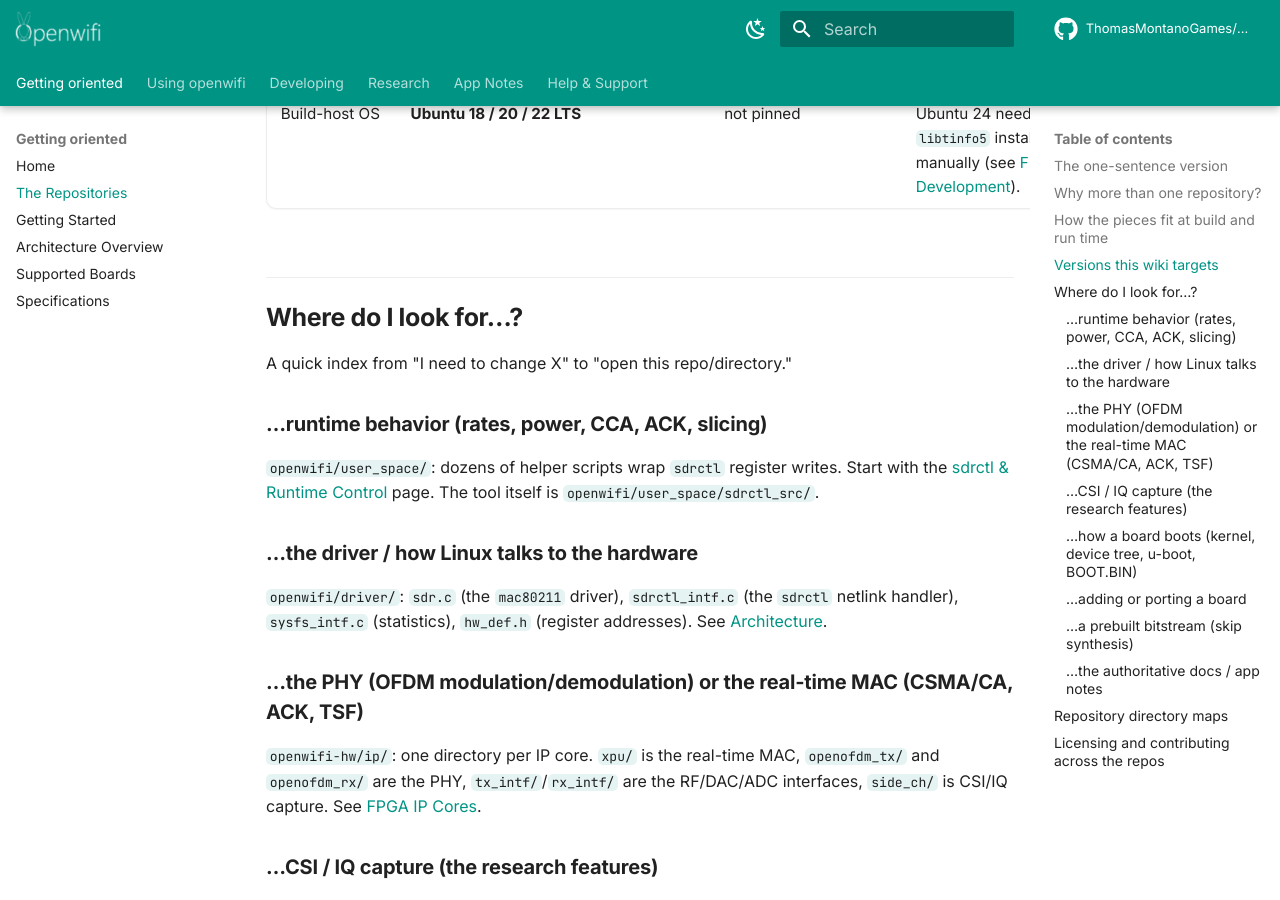
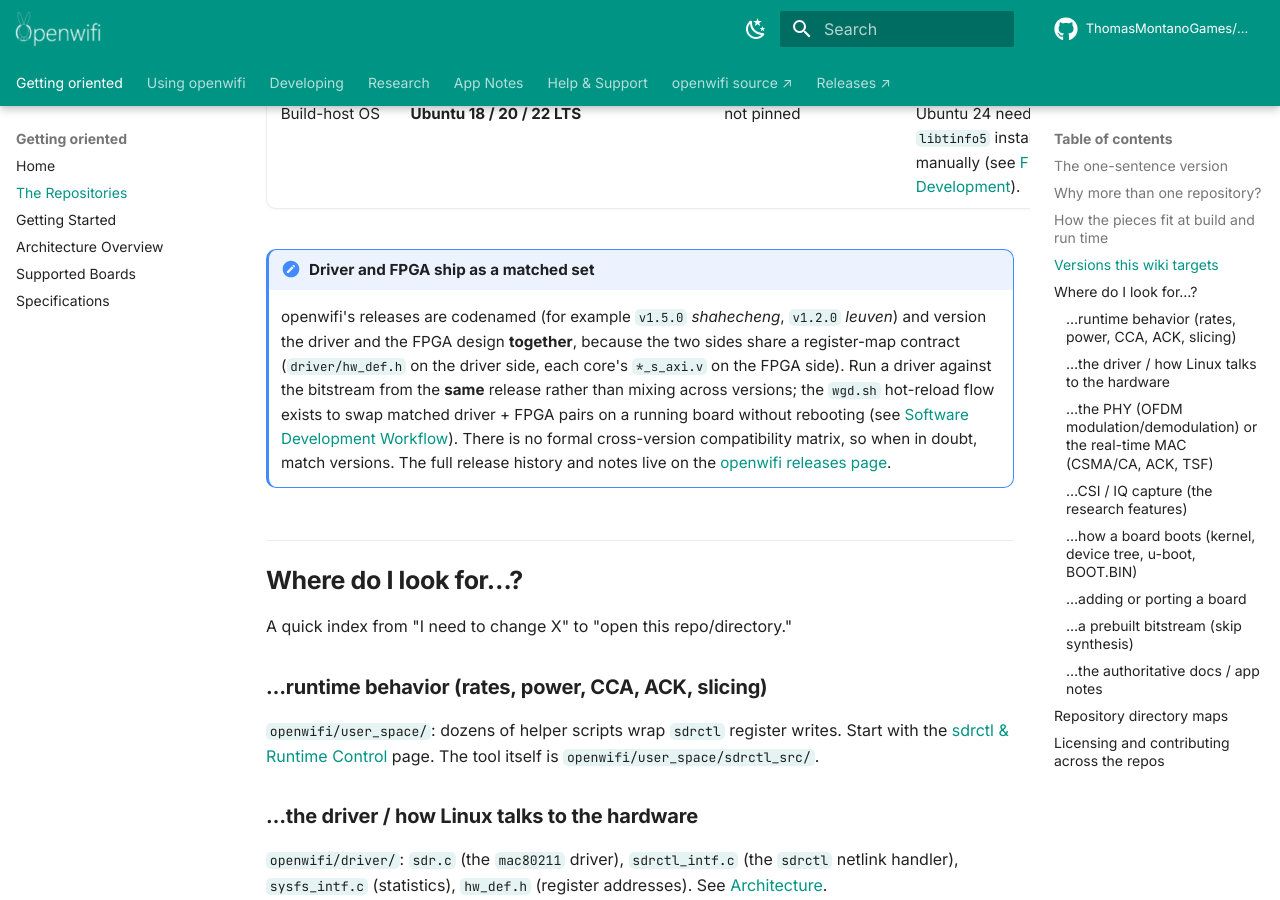
Before and after one commit to ThomasMontanoGames/OpenWifi-Wiki, an MkDocs documentation site: the page built from docs/Repositories.md, in a window 1280 px wide and 900 px high, scrolled down 3657 px. Built offline with MkDocs 1.6.1 and Material for MkDocs 9.7.7, drawn with Linux system fonts in a browser that asks for light colours; comment, search, counter and statistics services are not loaded; some of the changed text lies outside the part shown.

Commit message:
Link out to openwifi source/releases; add driver-FPGA version note
- Add "openwifi source" and "Releases" external tabs to the top nav
- Add openwifi repo + releases icons to the footer social links
- Document the driver-and-FPGA-together release model and the
  register-map compatibility rule in the Repositories versions section,
  linking to the authoritative GitHub releases page (no changelog mirror)
- Fix two em dashes in mkdocs.yml (footer copyright + site description)

```diff
--- a/docs/Repositories.md
+++ b/docs/Repositories.md
@@ -113,6 +113,9 @@ openwifi pins several toolchains and upstream projects, and they intentionally *
 | Xilinx Viterbi decoder | **evaluation license** | Vivado IP catalog | The eval license halts a running receiver after ~2 hours; a paid license removes the limit. |
 | Build-host OS | **Ubuntu 18 / 20 / 22 LTS** | not pinned | Ubuntu 24 needs `libtinfo5` installed manually (see [FPGA Development](FPGA-Development.md#prerequisites)). |
 
+!!! note "Driver and FPGA ship as a matched set"
+    openwifi's releases are codenamed (for example `v1.5.0` *shahecheng*, `v1.2.0` *leuven*) and version the driver and the FPGA design **together**, because the two sides share a register-map contract (`driver/hw_def.h` on the driver side, each core's `*_s_axi.v` on the FPGA side). Run a driver against the bitstream from the **same** release rather than mixing across versions; the `wgd.sh` hot-reload flow exists to swap matched driver + FPGA pairs on a running board without rebooting (see [Software Development Workflow](Software-Development-Workflow.md)). There is no formal cross-version compatibility matrix, so when in doubt, match versions. The full release history and notes live on the [openwifi releases page](https://github.com/open-sdr/openwifi/releases).
+
 ## Where do I look for…?
 
 A quick index from "I need to change X" to "open this repo/directory."
--- a/mkdocs.yml
+++ b/mkdocs.yml
@@ -1,5 +1,5 @@
 site_name: openwifi Wiki
-site_description: A reorganized, plain-language guide to openwifi — a free and open-source, Linux mac80211-compatible, full-stack IEEE 802.11 implementation on SDR hardware.
+site_description: A reorganized, plain-language guide to openwifi, a free and open-source, Linux mac80211-compatible, full-stack IEEE 802.11 implementation on SDR hardware.
 site_url: https://thomasmontanogames.github.io/OpenWifi-Wiki/
 repo_url: https://github.com/ThomasMontanoGames/OpenWifi-Wiki
 repo_name: ThomasMontanoGames/OpenWifi-Wiki
@@ -8,7 +8,7 @@ edit_uri: edit/master/docs/
 # Shown in the footer on every page. Bump the date whenever the wiki is
 # reconciled against the upstream repositories.
 copyright: >
-  Companion wiki — last reconciled with upstream on 11 July 2026.
+  Companion wiki: last reconciled with upstream on 11 July 2026.
   The <a href="https://github.com/open-sdr/openwifi">openwifi repositories</a> remain authoritative.
 
 theme:
@@ -71,6 +71,15 @@ markdown_extensions:
 plugins:
   - search
 
+extra:
+  social:
+    - icon: fontawesome/brands/github
+      link: https://github.com/open-sdr/openwifi
+      name: openwifi on GitHub
+    - icon: material/tag
+      link: https://github.com/open-sdr/openwifi/releases
+      name: openwifi releases
+
 nav:
   - Getting oriented:
       - Home: index.md
@@ -97,3 +106,5 @@ nav:
       - Glossary: Glossary.md
       - FAQ & Resources: FAQ-and-Resources.md
       - Contributing: Contributing.md
+  - openwifi source ↗: https://github.com/open-sdr/openwifi
+  - Releases ↗: https://github.com/open-sdr/openwifi/releases
```
